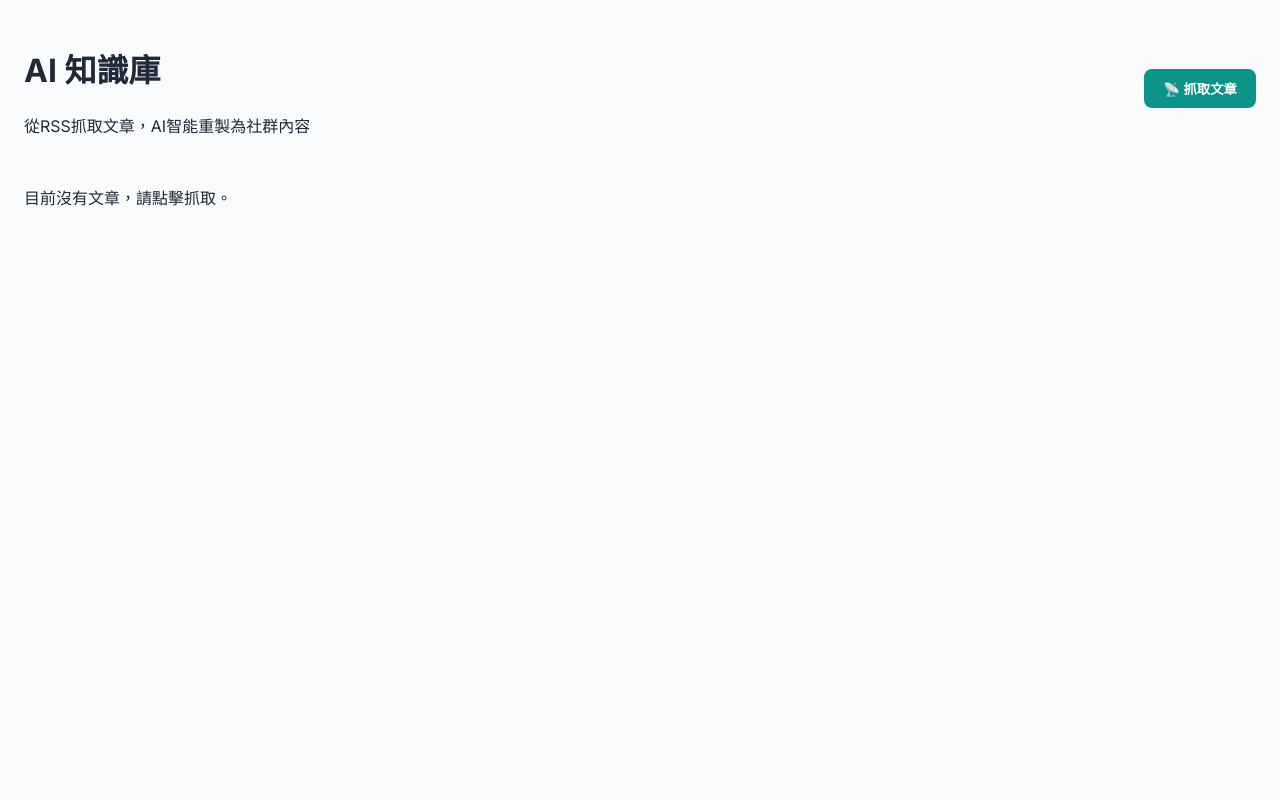
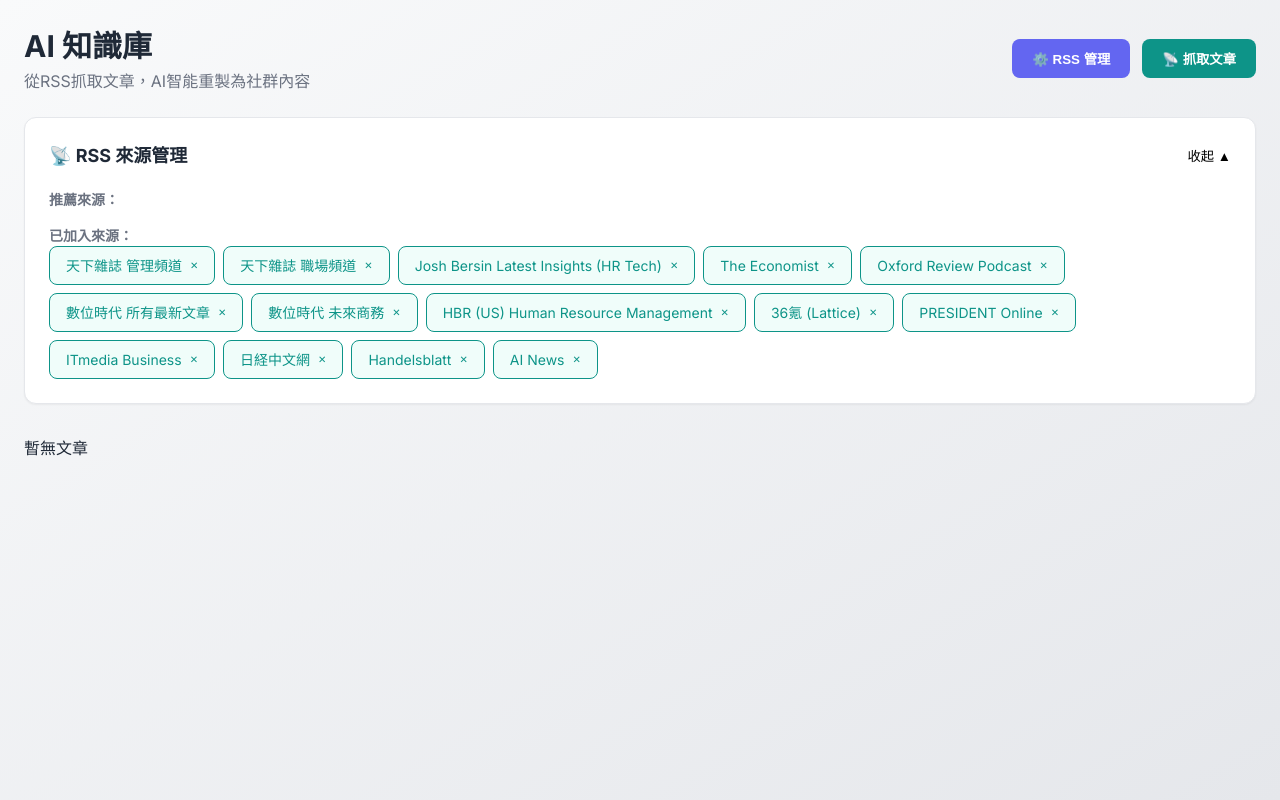
Before and after one commit to Kellyhsieh0811/ai-knowledge-base, a Flask app: page / in a window 1280 px wide. Run offline with Flask 3, Linux system fonts and the light colour scheme; data that the repository does not hold is empty.

Commit message:
Update index.html
回復原有的功能

```diff
--- a/templates/index.html
+++ b/templates/index.html
@@ -3,99 +3,162 @@
 <head>
     <meta charset="UTF-8">
     <meta name="viewport" content="width=device-width, initial-scale=1.0">
-    <title>AI 知識庫 - 從RSS抓取文章</title>
-    <link href="https://fonts.googleapis.com/css2?family=Inter:wght@400;600;700&display=swap" rel="stylesheet">
+    <title>AI 知識庫 - 從RSS抓取文章，AI智能重製為社群內容</title>
+    <link href="https://fonts.googleapis.com/css2?family=Inter:wght@300;400;500;600;700;800&display=swap" rel="stylesheet">
     <style>
-        /* [保留妳原本強大的 CSS] */
-        :root { --primary: #0d9488; --text-primary: #1f2937; --border: #e5e7eb; }
-        body { font-family: 'Inter', sans-serif; background: #f9fafb; color: var(--text-primary); margin: 0; }
+        /* 恢復妳原本精美的 CSS 樣式 */
+        * { margin: 0; padding: 0; box-sizing: border-box; }
+        :root {
+            --primary: #0d9488; --primary-dark: #0f766e; --primary-light: #5eead4;
+            --bg-gradient-from: #f9fafb; --bg-gradient-to: #e5e7eb;
+            --text-primary: #1f2937; --text-secondary: #6b7280; --border: #e5e7eb;
+            --shadow-sm: 0 1px 2px 0 rgba(0, 0, 0, 0.05); --shadow-lg: 0 10px 15px -3px rgba(0, 0, 0, 0.1);
+        }
+        body { font-family: 'Inter', sans-serif; background: linear-gradient(to bottom right, var(--bg-gradient-from), var(--bg-gradient-to)); color: var(--text-primary); line-height: 1.5; min-height: 100vh; }
         .container { max-width: 1280px; margin: 0 auto; padding: 1.5rem; }
-        .header { display: flex; justify-content: space-between; align-items: center; margin-bottom: 2rem; }
-        .btn { padding: 0.6rem 1.2rem; border-radius: 8px; border: none; cursor: pointer; font-weight: 600; }
+        .header-title { display: flex; align-items: center; gap: 0.75rem; font-size: 1.875rem; font-weight: 700; }
+        .rss-section { background: white; border-radius: 12px; padding: 1.5rem; margin-bottom: 2rem; box-shadow: var(--shadow-sm); border: 1px solid var(--border); }
+        .source-chip { padding: 0.5rem 1rem; background: white; border: 1px solid var(--border); border-radius: 8px; font-size: 0.875rem; cursor: pointer; display: flex; align-items: center; gap: 0.5rem; }
+        .source-chip.active { background: #f0fdfa; border-color: var(--primary); color: var(--primary); }
+        .btn { padding: 0.625rem 1.25rem; border-radius: 8px; border: none; font-weight: 600; cursor: pointer; display: inline-flex; align-items: center; gap: 0.5rem; }
         .btn-primary { background: var(--primary); color: white; }
         .articles-grid { display: grid; grid-template-columns: repeat(auto-fill, minmax(340px, 1fr)); gap: 1.5rem; }
-        .article-card { background: white; border-radius: 12px; border: 1px solid var(--border); overflow: hidden; }
-        .article-content { padding: 1.25rem; }
-        .spinner { width: 2rem; height: 2rem; border: 3px solid #eee; border-top-color: var(--primary); border-radius: 50%; animation: spin 1s linear infinite; }
-        @keyframes spin { to { transform: rotate(360deg); } }
+        .article-card { background: white; border-radius: 12px; border: 1px solid var(--border); overflow: hidden; transition: all 0.3s; cursor: pointer; }
+        .article-card:hover { transform: translateY(-2px); box-shadow: var(--shadow-lg); }
+        .article-logo-container { width: 100%; height: 160px; background: linear-gradient(135deg, #667eea 0%, #764ba2 100%); display: flex; align-items: center; justify-content: center; padding: 24px; }
+        .source-logo { max-width: 180px; max-height: 100px; background: white; padding: 15px; border-radius: 12px; }
+        .badge { padding: 0.25rem 0.75rem; border-radius: 6px; font-size: 0.6875rem; font-weight: 700; text-transform: uppercase; }
+        .keyword-tag { padding: 0.25rem 0.625rem; background: #f0fdfa; color: var(--primary-dark); border-radius: 6px; font-size: 0.75rem; border: 1px solid #ccfbf1; margin-right: 4px; }
+        .notification { position: fixed; top: 1.5rem; right: 1.5rem; background: white; border-left: 4px solid var(--primary); padding: 1rem; border-radius: 8px; box-shadow: var(--shadow-lg); z-index: 2000; animation: slideIn 0.3s; }
+        @keyframes slideIn { from { transform: translateX(400px); } to { transform: translateX(0); } }
     </style>
 </head>
 <body>
     <div class="container">
-        <header class="header">
+        <div style="display: flex; justify-content: space-between; align-items: center; margin-bottom: 24px;">
             <div>
-                <h1>AI 知識庫</h1>
-                <p>從RSS抓取文章，AI智能重製為社群內容</p>
+                <h1 class="header-title">AI 知識庫</h1>
+                <p style="color: #6b7280;">從RSS抓取文章，AI智能重製為社群內容</p>
             </div>
-            <div>
+            <div style="display: flex; gap: 12px;">
+                <button onclick="showRSSManager()" class="btn" style="background: #6366f1; color: white;">⚙️ RSS 管理</button>
                 <button onclick="fetchRSS()" id="fetch-btn" class="btn btn-primary">📡 抓取文章</button>
             </div>
-        </header>
+        </div>
+
+        <div class="rss-section">
+            <div style="display: flex; justify-content: space-between; align-items: center; margin-bottom: 20px;">
+                <h3 style="font-size: 18px;">📡 RSS 來源管理</h3>
+                <button onclick="toggleRSSSection()" id="toggle-rss-btn" style="background:none; border:none; cursor:pointer;">收起 ▲</button>
+            </div>
+            <div id="rss-section-content">
+                <div style="margin-bottom: 15px;"><h4 style="font-size: 14px; color: #6b7280;">推薦來源：</h4><div id="suggested-sources" style="display:flex; flex-wrap:wrap; gap:8px;"></div></div>
+                <div><h4 style="font-size: 14px; color: #6b7280;">已加入來源：</h4><div id="added-sources" style="display:flex; flex-wrap:wrap; gap:8px;"></div></div>
+            </div>
+        </div>
 
         <div id="articles-container">
-            <div style="display:flex; justify-content:center; padding: 50px;">
-                <div class="spinner"></div>
-            </div>
+            <div style="text-align:center; padding:50px;">載入中...</div>
         </div>
     </div>
 
     <script>
         let articles = [];
 
-        // 核心載入函數
+        // 【關鍵修復】初始化函數：確保網頁元素與資料同步
         async function loadInitialData() {
-            console.log("🚀 執行初始化...");
-            await loadArticles();
+            console.log("🚀 全功能版初始化中...");
+            await Promise.all([
+                loadArticles(),
+                loadRSSSources()
+            ]);
         }
 
         async function loadArticles() {
             try {
                 const response = await fetch(`/api/articles?t=${Date.now()}`);
-                articles = await response.json();
+                const data = await response.json();
+                articles = Array.isArray(data) ? data : [];
                 renderArticles();
-            } catch (err) {
-                console.error("載入失敗:", err);
-            }
+            } catch (err) { console.error("文章載入失敗", err); }
+        }
+
+        async function loadRSSSources() {
+            try {
+                const response = await fetch('/api/feeds');
+                const data = await response.json();
+                if (data.success) {
+                    renderRSSUI(data);
+                }
+            } catch (err) { console.error("RSS 載入失敗", err); }
+        }
+
+        function renderRSSUI(data) {
+            const addedContainer = document.getElementById('added-sources');
+            const sources = data.rss_sources || [];
+            addedContainer.innerHTML = sources.map(s => `
+                <div class="source-chip active">${s.name} <span style="font-size:10px;">✕</span></div>
+            `).join('');
         }
 
         async function fetchRSS() {
             const btn = document.getElementById('fetch-btn');
-            btn.disabled = true;
-            btn.innerText = '⏳ 抓取中...';
+            btn.disabled = true; btn.innerText = '⏳ 抓取中...';
+            showNotification("正在從雲端抓取最新 HR 文章...", "info");
             try {
                 const response = await fetch('/api/rss/fetch', { method: 'POST' });
                 const data = await response.json();
-                alert(data.message || "抓取成功");
+                showNotification(data.message || "抓取成功！", "success");
                 await loadArticles();
-            } catch (err) {
-                alert("抓取失敗");
-            } finally {
-                btn.disabled = false;
-                btn.innerText = '📡 抓取文章';
-            }
+            } catch (err) { showNotification("抓取失敗", "error"); }
+            finally { btn.disabled = false; btn.innerText = '📡 抓取文章'; }
         }
 
         function renderArticles() {
             const container = document.getElementById('articles-container');
-            if (!articles || articles.length === 0) {
-                container.innerHTML = '<p>目前沒有文章，請點擊抓取。</p>';
-                return;
-            }
+            if (!articles.length) { container.innerHTML = '<p>暫無文章</p>'; return; }
             container.innerHTML = `
                 <div class="articles-grid">
                     ${articles.map(a => `
                         <div class="article-card">
-                            <div class="article-content">
-                                <h3>${a.title}</h3>
-                                <p style="font-size: 0.9rem; color: #666;">${a.summary}</p>
-                                <a href="${a.url}" target="_blank">查看原文</a>
+                            <div class="article-logo-container">
+                                <div style="background:white; padding:10px; border-radius:8px; font-weight:bold; color:var(--primary);">${a.source || 'News'}</div>
+                            </div>
+                            <div style="padding:1.25rem;">
+                                <div style="margin-bottom:8px;"><span class="badge" style="background:#f0fdfa; color:var(--primary);">${a.source_platform || '媒體'}</span></div>
+                                <h3 style="margin-bottom:10px; font-size:1.1rem;">${a.title}</h3>
+                                <p style="font-size:0.875rem; color:#6b7280; margin-bottom:15px;">${a.summary.substring(0, 100)}...</p>
+                                <div style="margin-bottom:15px;">
+                                    ${(a.topics || []).slice(0, 3).map(t => `<span class="keyword-tag">${t}</span>`).join('')}
+                                </div>
+                                <div style="display:flex; gap:8px;">
+                                    <a href="${a.url}" target="_blank" class="btn" style="flex:1; border:1px solid var(--border); text-decoration:none; justify-content:center; font-size:0.8rem;">原文</a>
+                                    <button class="btn btn-primary" style="flex:1; font-size:0.8rem; justify-content:center;">✨ AI 重製</button>
+                                </div>
                             </div>
                         </div>
                     `).join('')}
                 </div>`;
         }
 
-        // 初始化
+        function showNotification(msg, type) {
+            const div = document.createElement('div');
+            div.className = 'notification';
+            div.innerText = msg;
+            document.body.appendChild(div);
+            setTimeout(() => div.remove(), 3000);
+        }
+
+        function toggleRSSSection() {
+            const content = document.getElementById('rss-section-content');
+            content.style.display = content.style.display === 'none' ? 'block' : 'none';
+        }
+
+        function showRSSManager() {
+            document.getElementById('rss-section-content').scrollIntoView({ behavior: 'smooth' });
+        }
+
+        // 確保頁面載入後執行
         window.onload = loadInitialData;
     </script>
 </body>
```
